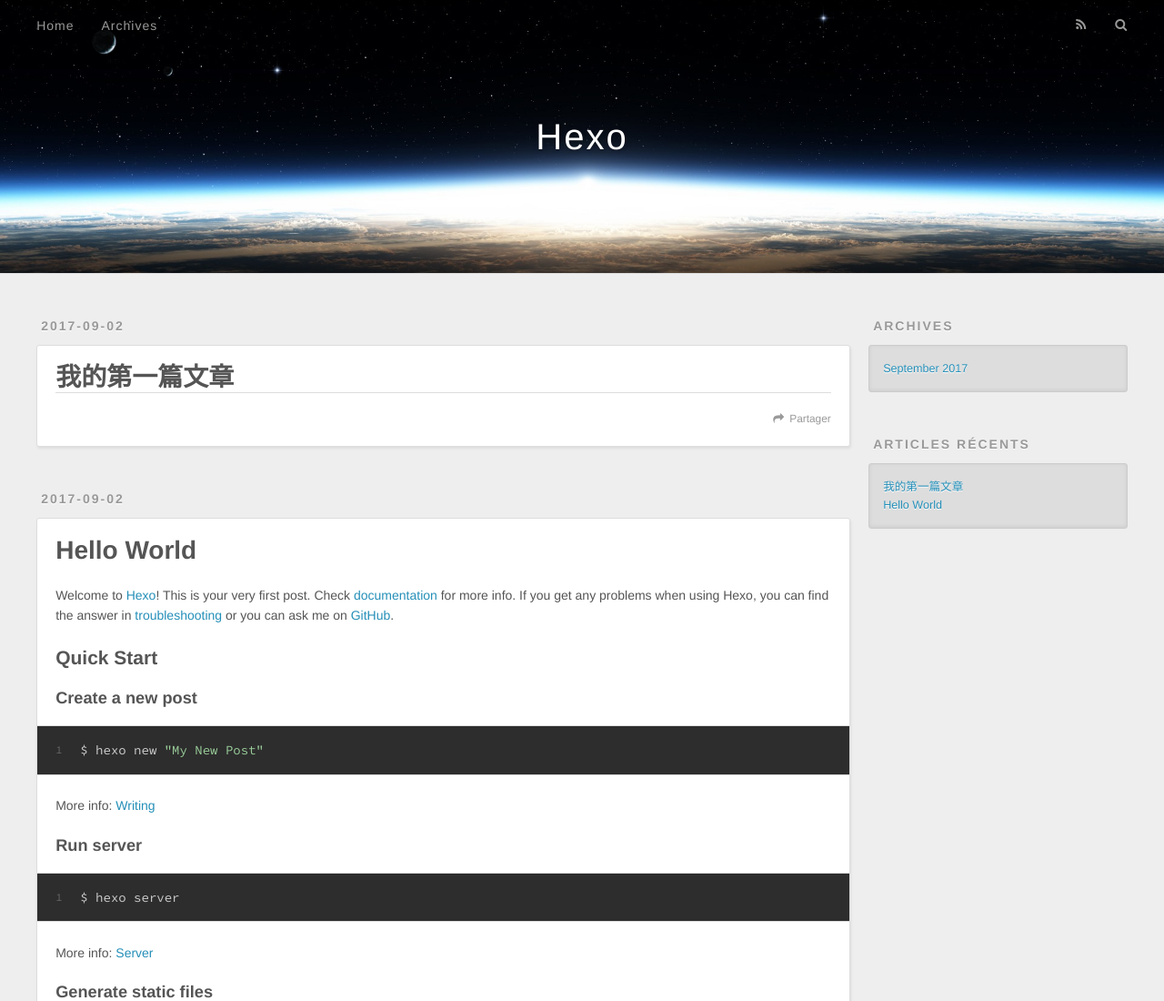
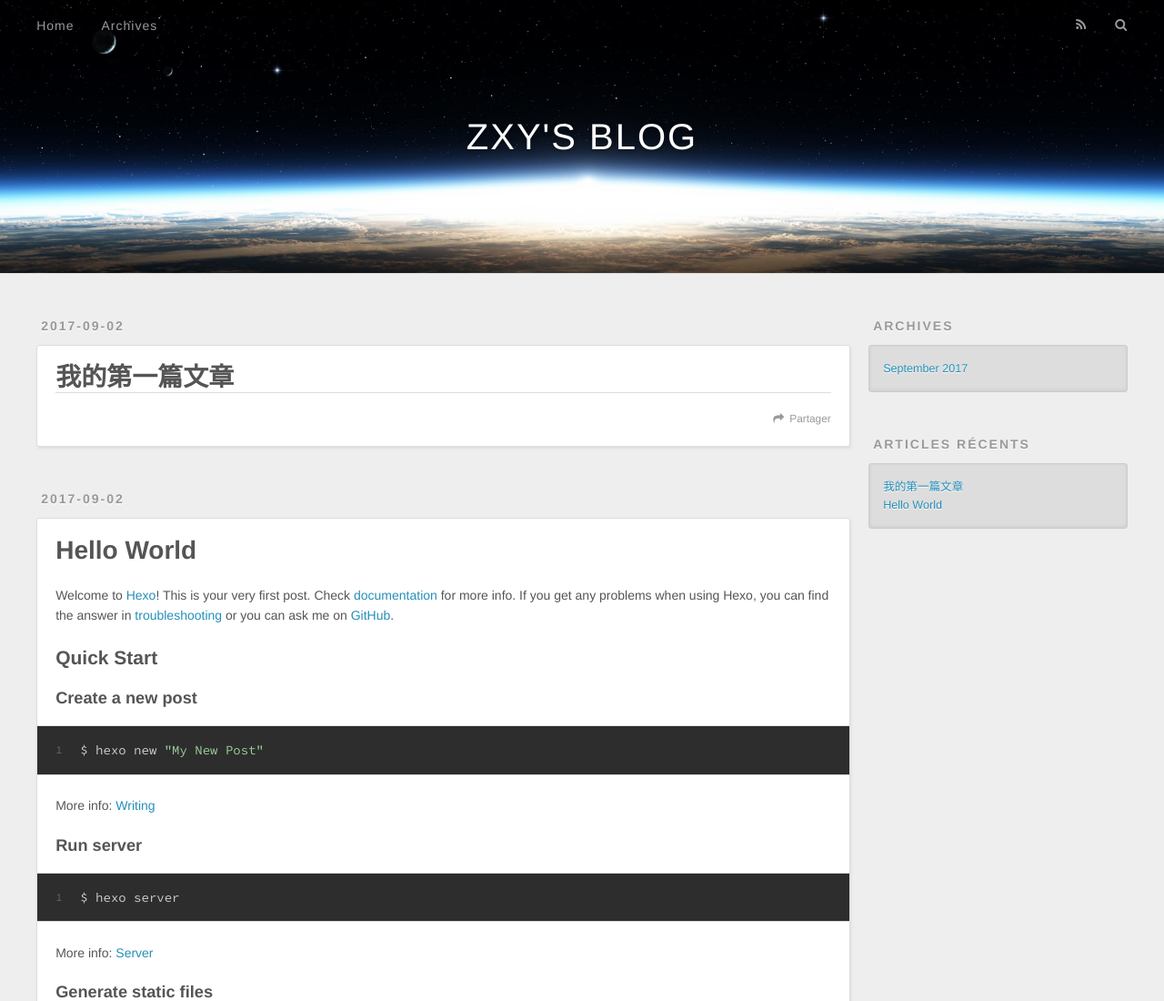
Before and after one commit to txoyp/txoyp.github.io, a plain HTML site: page index.html in a window 1280 px wide. Shown: the top 1100 px of the page at 91% size. Drawn offline with nearby package versions, Linux system fonts and the light colour scheme.

Commit message:
Update index.html

```diff
--- a/index.html
+++ b/index.html
@@ -33,7 +33,7 @@
   <div id="header-outer" class="outer">
     <div id="header-title" class="inner">
       <h1 id="logo-wrap">
-        <a href="/" id="logo">Hexo</a>
+        <a href="/" id="logo">ZXY'S BLOG</a>
       </h1>
 
     </div>
```
